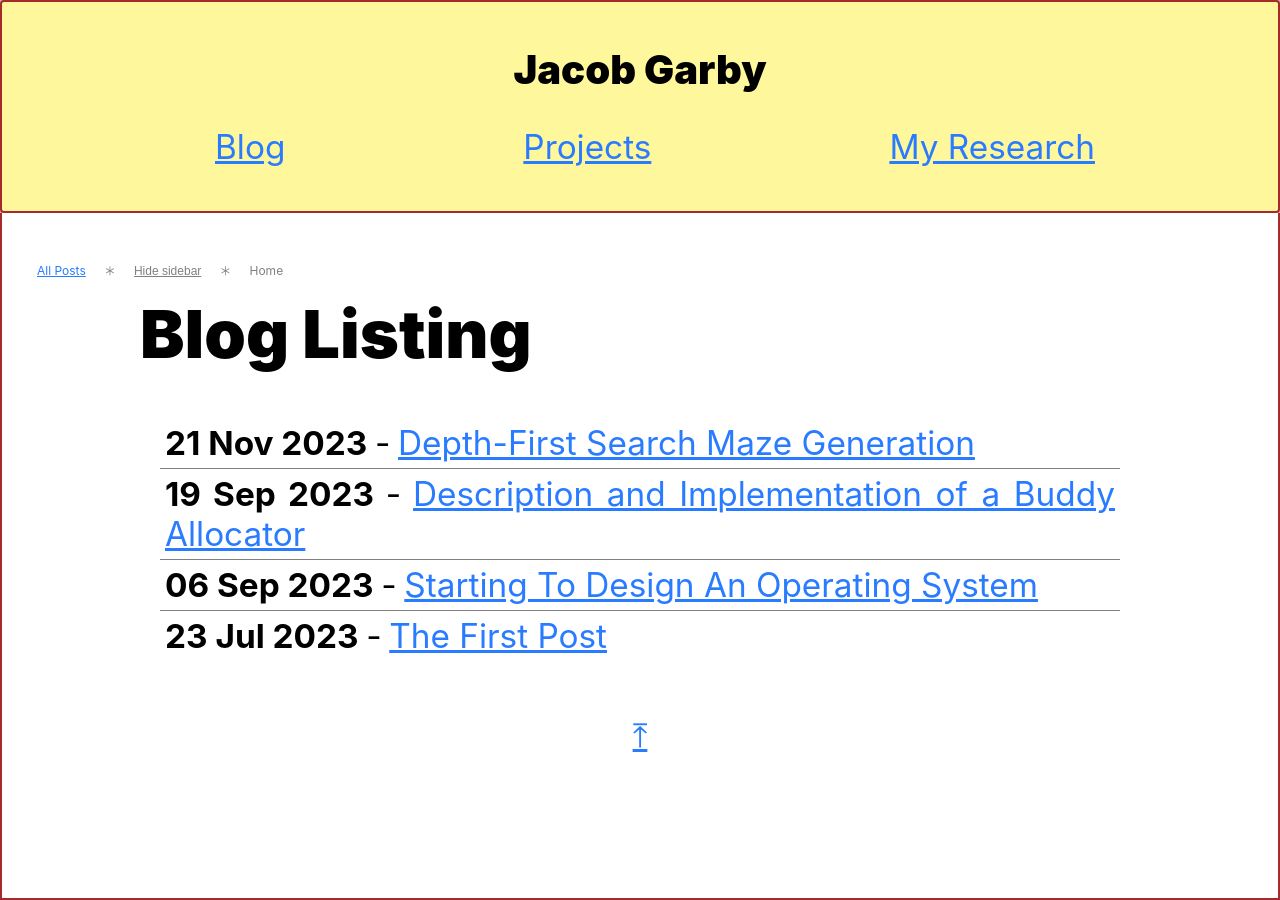
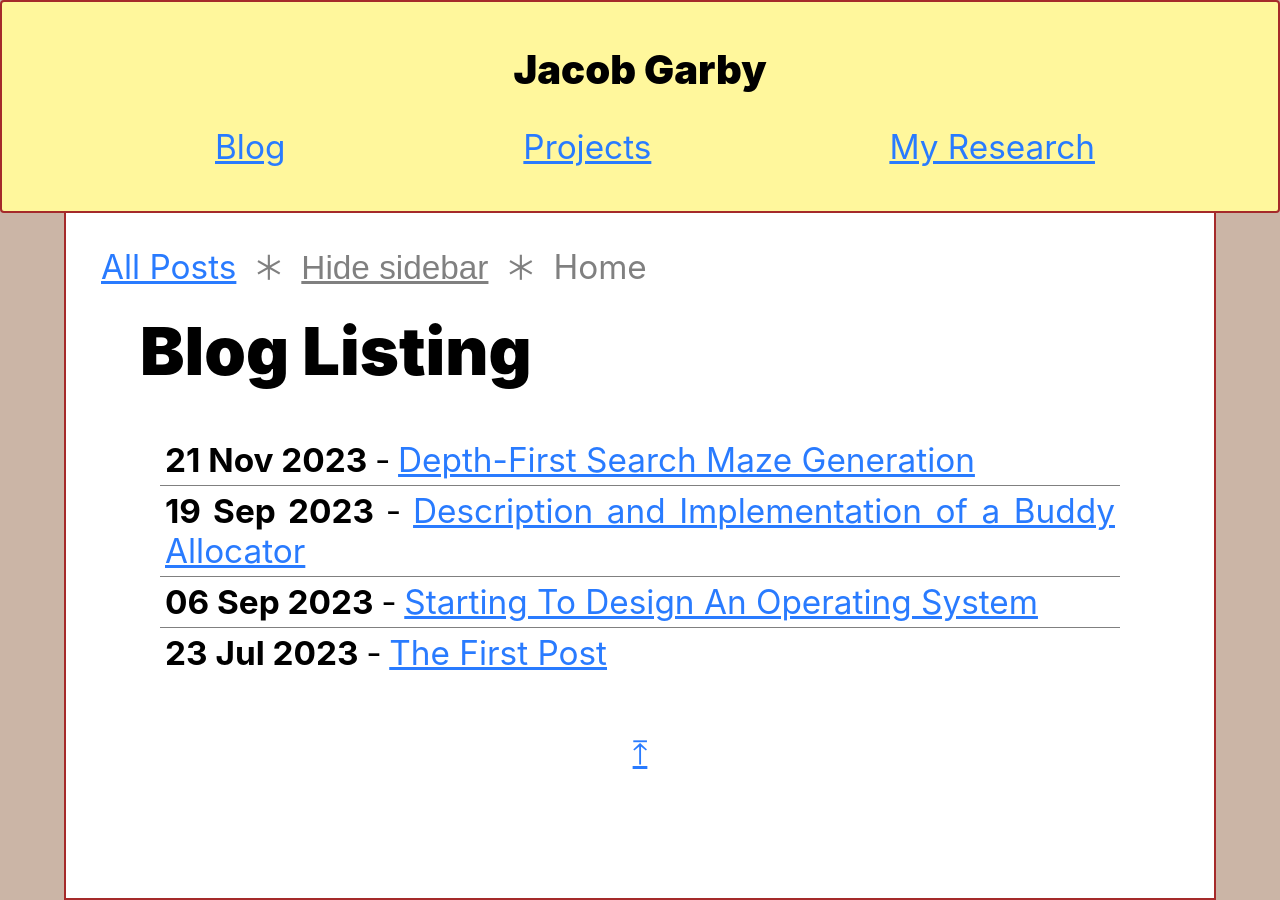
Before and after one commit to j4cobgarby/j4cobgarby.github.io, a Jekyll site: the page built from index.html, in a window 1280 px wide. Built offline with Jekyll 4.4.1, drawn with Linux system fonts in a browser that asks for light colours; some web fonts are replaced.

Commit message:
add margin to content

```diff
--- a/assets/css/style.css
+++ b/assets/css/style.css
@@ -129,6 +129,12 @@ div.content {
 
     flex: 1;
     height: fit-content;
+
+    /* margin-left: 20px; */
+    /* margin-right: 20px; */
+
+    margin-left: 5%;
+    margin-right: 5%;
 }
 
 div.contentInner {
@@ -297,4 +303,8 @@ div.card > h2, div.card > h3 {
     div.card {
         padding: 5%;
     }
+
+    div.stickybox a, div.stickybox button.sidebar_btn, div.stickybox span {
+        font-size: 25pt;
+    }
 }
```
